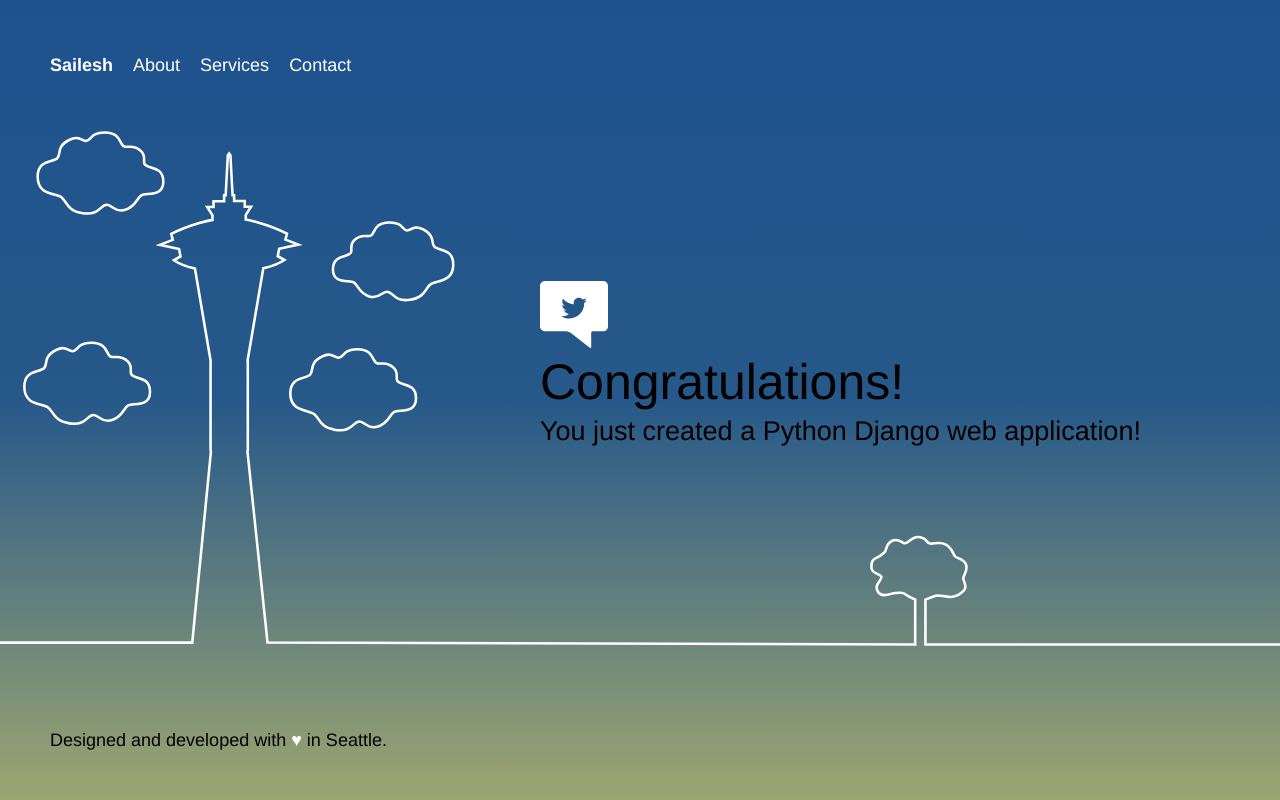
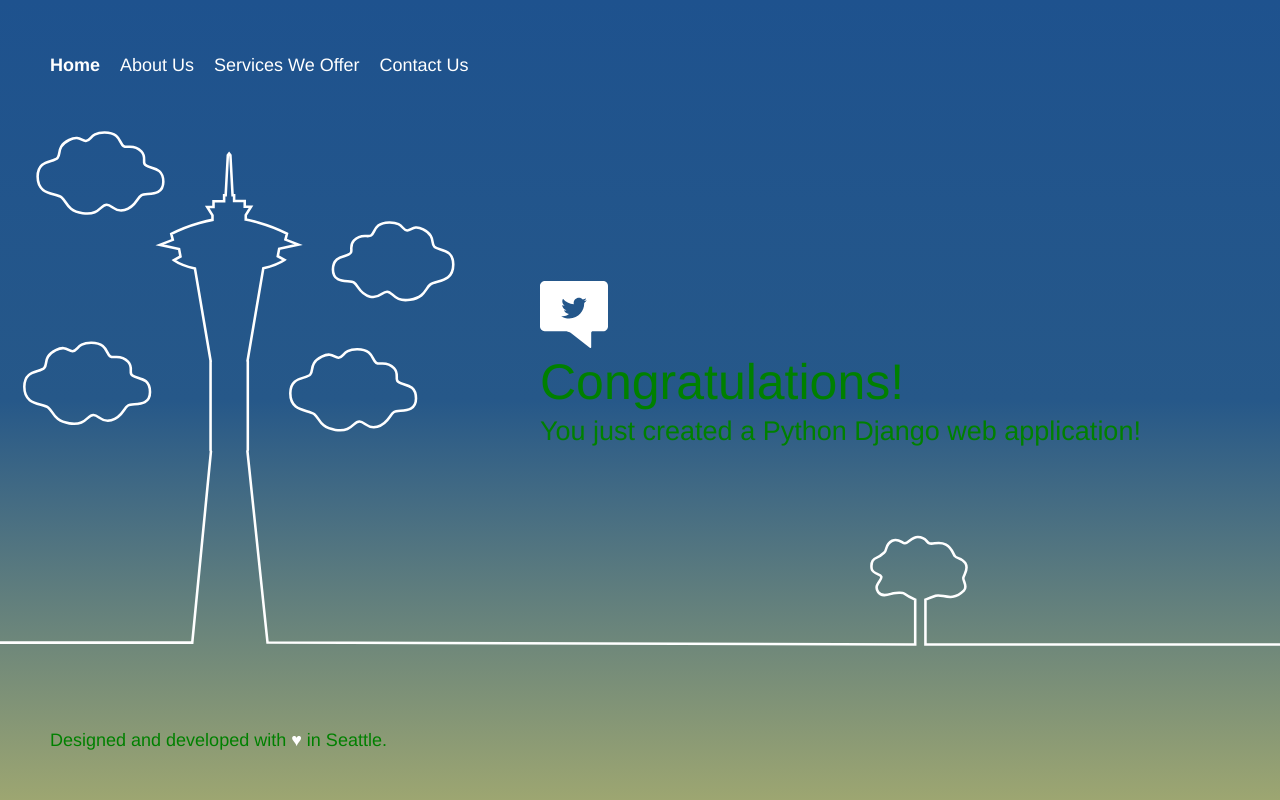
Before and after one commit to saileshsharma/aws-django, a Django app: page / in a window 1280 px wide. Run offline with Django 3.2, Linux system fonts and the light colour scheme.

Commit message:
New Changes
New Changes

```diff
--- a/helloworld/static/helloworld/css/styles.css
+++ b/helloworld/static/helloworld/css/styles.css
@@ -11,11 +11,7 @@ html {
   padding: 0;
   font-family: "Helvetica Neue", Roboto, Arial, sans-serif;
   font-size: 62.5%;
-<<<<<<< Updated upstream
-  color: white;
-=======
   color: green;
->>>>>>> Stashed changes
   background: linear-gradient(to bottom, #2473ab 0%,#1e528e 70%,#5b7983 100%);
 }
 
--- a/helloworld/templates/index.html
+++ b/helloworld/templates/index.html
@@ -49,10 +49,10 @@
         <header>
             <nav class="website-nav">
                 <ul>
-                    <li><a class="home-link" href="https://aws.amazon.com/">Sailesh</a></li>
-                    <li><a href="https://aws.amazon.com/what-is-cloud-computing/">About</a></li>
-                    <li><a href="https://aws.amazon.com/solutions/">Services</a></li>
-                    <li><a href="https://aws.amazon.com/contact-us/">Contact</a></li>
+                    <li><a class="home-link" href="https://aws.amazon.com/">Home</a></li>
+                    <li><a href="https://aws.amazon.com/what-is-cloud-computing/">About Us</a></li>
+                    <li><a href="https://aws.amazon.com/solutions/">Services We Offer</a></li>
+                    <li><a href="https://aws.amazon.com/contact-us/">Contact Us</a></li>
                 </ul>
             </nav>
         </header>
```
